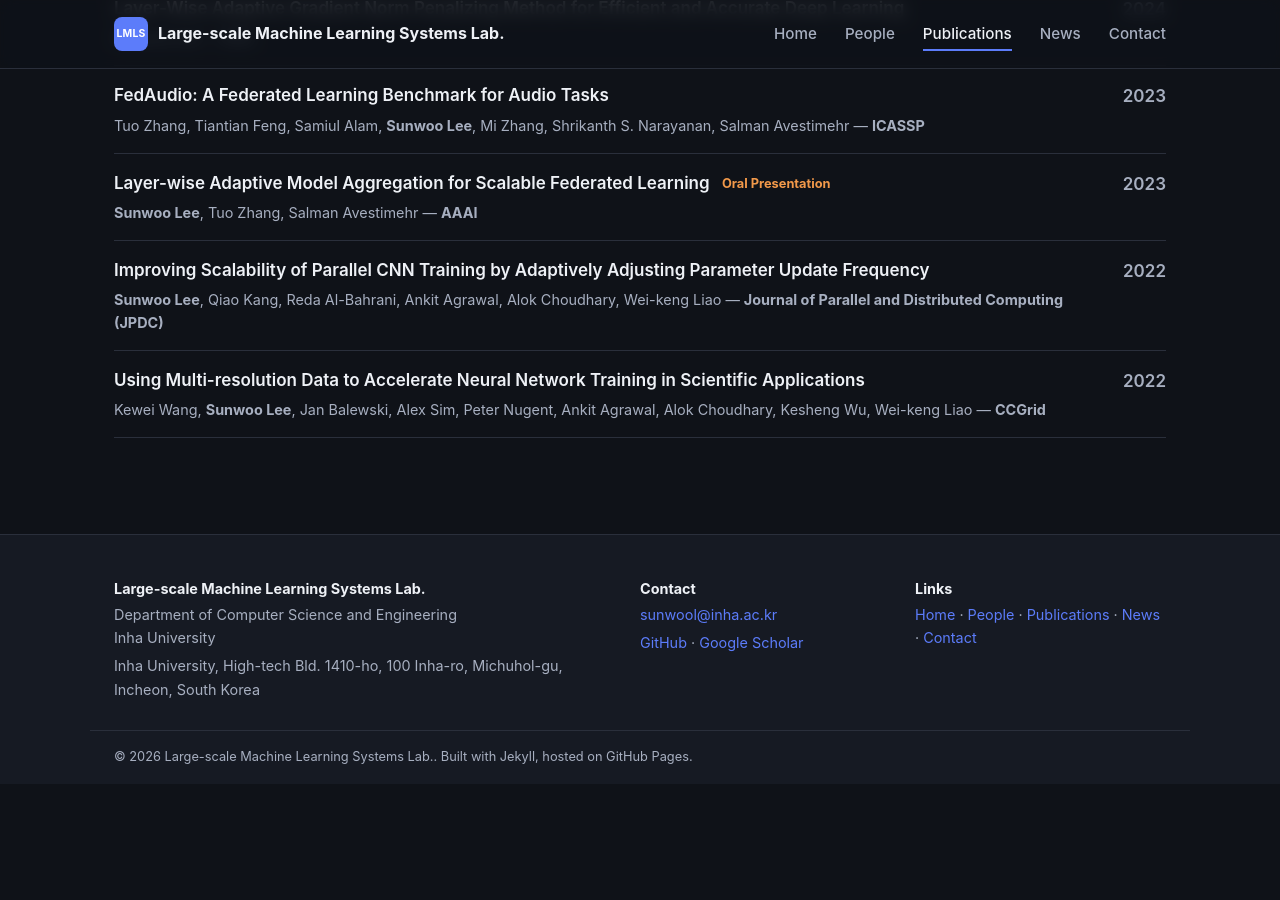
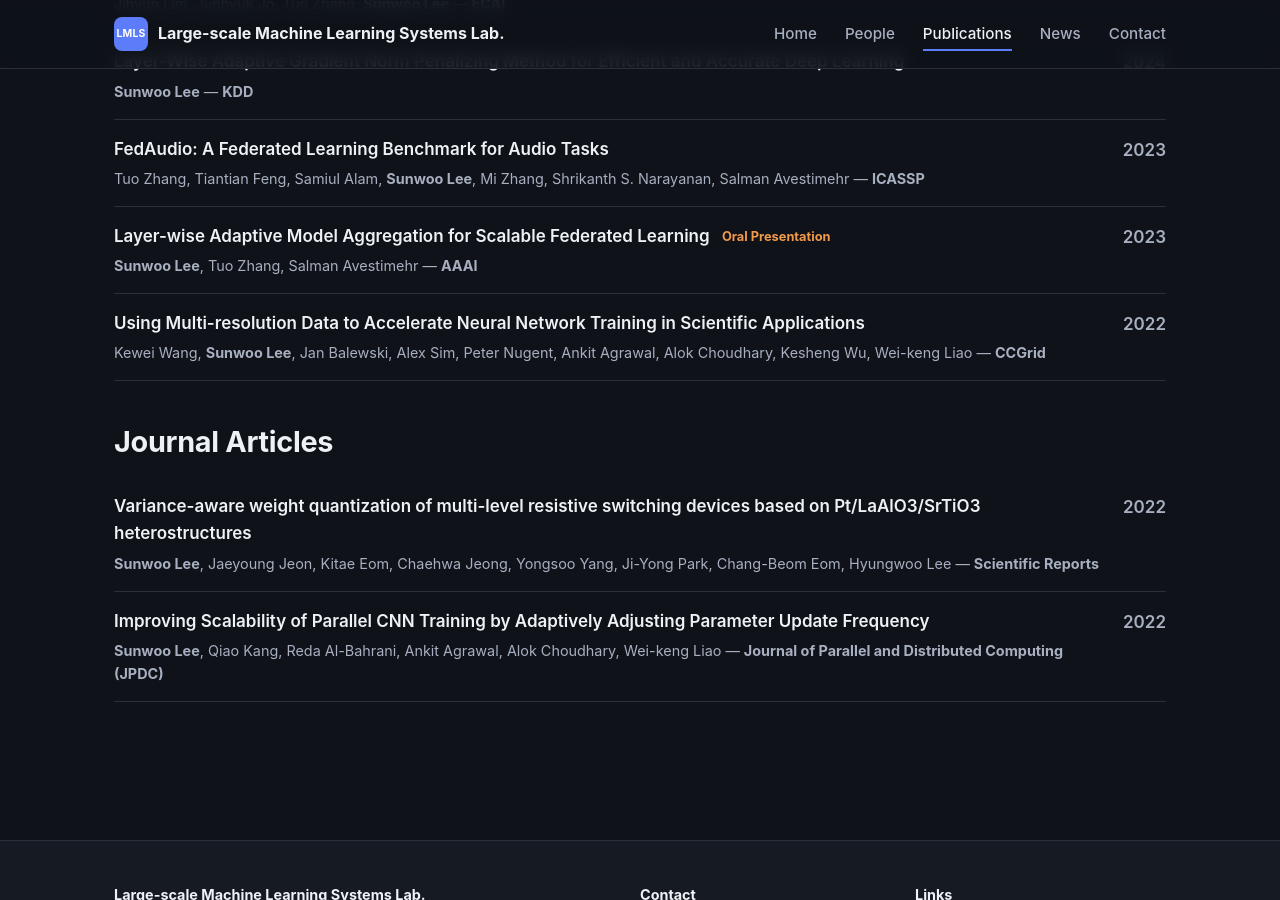
Before and after one commit to LMLS-Lab/lmls-lab.github.io, a Jekyll site: the page built from publications.md, in a window 1280 px wide and 900 px high, scrolled down 593 px. Built offline with Jekyll 4.4.1, drawn with Linux system fonts in a browser that asks for light colours; before the commit the page ends 1377 px from its top, so only the background shows below that.

Commit message:
Updated publication.

```diff
--- /dev/null
+++ b/_publications/sr_2022.md
@@ -0,0 +1,23 @@
+---
+# TODO: Template entry. Duplicate this file per publication (e.g. lee2026fedopt.md),
+# fill in the fields, then delete this example (or keep `published: false`).
+published: true
+title: "Variance-aware weight quantization of multi-level resistive switching devices based on Pt/LaAlO3/SrTiO3 heterostructures"
+authors: "Sunwoo Lee, Jaeyoung Jeon, Kitae Eom, Chaehwa Jeong, Yongsoo Yang, Ji-Yong Park, Chang-Beom Eom, Hyungwoo Lee"
+venue: "Scientific Reports"
+year: 2022
+type: "journal"          # conference | journal | preprint | workshop
+doi: "10.1038/s41598-022-13121-4"                     # DOI (without the https://doi.org/ prefix), optional
+bibtex: |
+  @article{lee2022variance,
+    title={Variance-aware weight quantization of multi-level resistive switching devices based on Pt/LaAlO3/SrTiO3 heterostructures},
+    author={Lee, Sunwoo and Jeon, Jaeyoung and Eom, Kitae and Jeong, Chaehwa and Yang, Yongsoo and Park, Ji-Yong and Eom, Chang-Beom and Lee, Hyungwoo},
+    journal={Scientific Reports},
+    volume={12},
+    number={1},
+    pages={9068},
+    year={2022},
+    publisher={Nature Publishing Group UK London}
+  }
+---
+This work demonstrates a Pt/LaAlO3/SrTiO3 resistive switching device that achieves over 27 tunable non-volatile conductance states via controlled 2DEG tunneling, and pairs it with a variance-aware weight quantization method that mitigates state-overlap and improves computing accuracy for high-precision multi-bit memristive neuromorphic applications.
--- a/publications.md
+++ b/publications.md
@@ -9,23 +9,37 @@ permalink: /publications/
       <h1>Publications</h1>
     </div>
 
-    {% assign pubs = site.publications | sort: "year" | reverse %}
+    {% comment %} Grouped by the "type" front-matter field (conference | journal | preprint | workshop). {% endcomment %}
+    {% assign types = "conference|journal|workshop|preprint" | split: "|" %}
+    {% assign type_labels = "Conference Papers|Journal Articles|Workshop Papers|Preprints" | split: "|" %}
 
-    {% if pubs.size > 0 %}
-      <ul class="publication-list">
-        {% for pub in pubs %}
-        {% assign authors_html = pub.authors | replace: "Sunwoo Lee", "<strong>Sunwoo Lee</strong>" %}
-        <li class="publication-list__item">
-          <div class="publication-list__body">
-            <span class="publication-list__title">
-              <a href="{{ pub.url | relative_url }}">{{ pub.title }}</a>{% if pub.note %} <span class="pub-note">{{ pub.note }}</span>{% endif %}
-            </span>
-            <span class="publication-list__meta">{{ authors_html }} — <strong class="publication-list__venue">{{ pub.venue }}</strong></span>
-          </div>
-          <span class="publication-list__year">{{ pub.year }}</span>
-        </li>
-        {% endfor %}
-      </ul>
+    {% assign has_any = false %}
+    {% for pub in site.publications %}{% assign has_any = true %}{% endfor %}
+
+    {% if has_any %}
+      {% for type in types %}
+        {% assign label = type_labels[forloop.index0] %}
+        {% assign pubs = site.publications | where: "type", type | sort: "year" | reverse %}
+        {% if pubs.size > 0 %}
+        <div class="people-group">
+          <h2>{{ label }}</h2>
+          <ul class="publication-list">
+            {% for pub in pubs %}
+            {% assign authors_html = pub.authors | replace: "Sunwoo Lee", "<strong>Sunwoo Lee</strong>" %}
+            <li class="publication-list__item">
+              <div class="publication-list__body">
+                <span class="publication-list__title">
+                  <a href="{{ pub.url | relative_url }}">{{ pub.title }}</a>{% if pub.note %} <span class="pub-note">{{ pub.note }}</span>{% endif %}
+                </span>
+                <span class="publication-list__meta">{{ authors_html }} — <strong class="publication-list__venue">{{ pub.venue }}</strong></span>
+              </div>
+              <span class="publication-list__year">{{ pub.year }}</span>
+            </li>
+            {% endfor %}
+          </ul>
+        </div>
+        {% endif %}
+      {% endfor %}
     {% else %}
       <p class="prose">No publications listed yet.</p>
     {% endif %}
```
